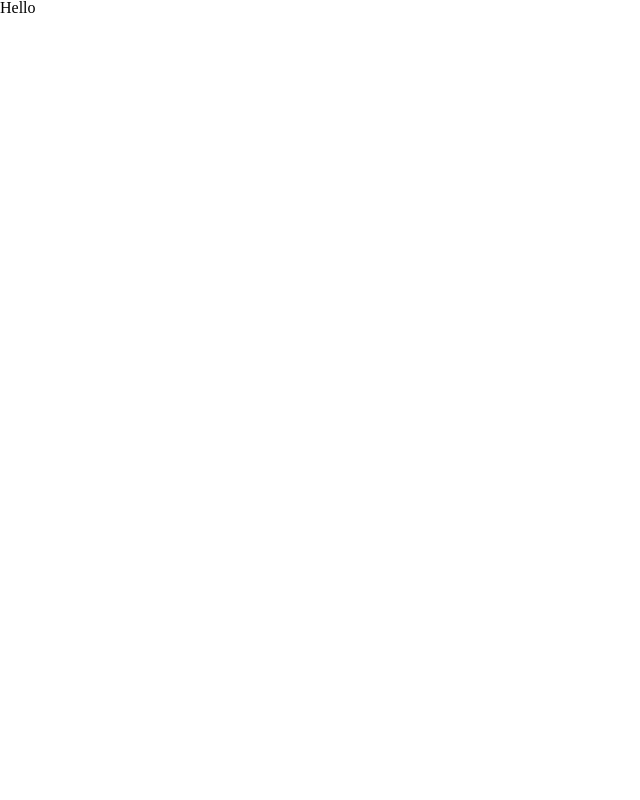
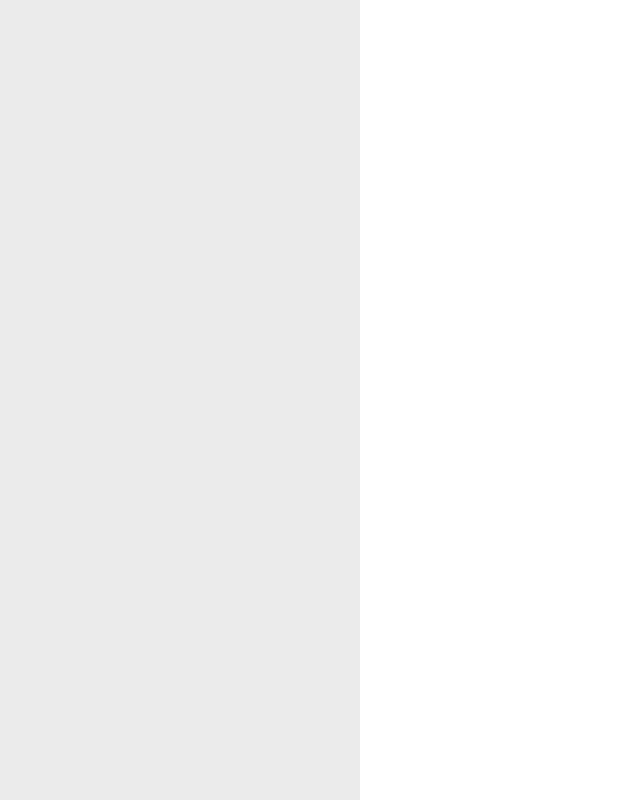
Before and after one commit to imrochamatheus/restaurants-finder, a React (Create React App) app: page / in a window 1280 px wide. Shown: the whole page, without its empty margins (0-640 px from the left). Built offline with nearby package versions, Linux system fonts and the light colour scheme.

Commit message:
style: Adicionado thema padrão

```diff
--- a/src/App.js
+++ b/src/App.js
@@ -1,5 +1,7 @@
+import Home from "./pages/Home";
+
 function App() {
-  return <h6>Hello</h6>;
+  return <Home />;
 }
 
 export default App;
--- a/src/index.js
+++ b/src/index.js
@@ -4,11 +4,15 @@
 import ReactDOM from "react-dom/client";
 
 import { Reset } from "styled-reset";
+import { theme } from "./themes/theme";
+import { ThemeProvider } from "styled-components";
 
 const root = ReactDOM.createRoot(document.getElementById("root"));
 root.render(
   <React.StrictMode>
     <Reset />
-    <App />
+    <ThemeProvider theme={theme}>
+      <App />
+    </ThemeProvider>
   </React.StrictMode>
 );
--- a/src/pages/Home.js
+++ b/src/pages/Home.js
@@ -0,0 +1,5 @@
+import { Container } from "./styles";
+
+const Home = () => <Container />;
+
+export default Home;
--- /dev/null
+++ b/src/pages/styles.js
@@ -0,0 +1,8 @@
+import styled from "styled-components";
+
+export const Container = styled.aside`
+  width: 360px;
+  height: 100vh;
+  overflow-y: scroll;
+  background: ${({ theme }) => theme.light.colors.background};
+`;
--- /dev/null
+++ b/src/themes/theme.js
@@ -0,0 +1,8 @@
+export const theme = {
+  light: {
+    colors: {
+      background: "#00000014",
+      text: "000000B3",
+    },
+  },
+};
```
Also changed, not shown: src/components/Container/index.jsx (added), src/components/Container/styles.js (added).
